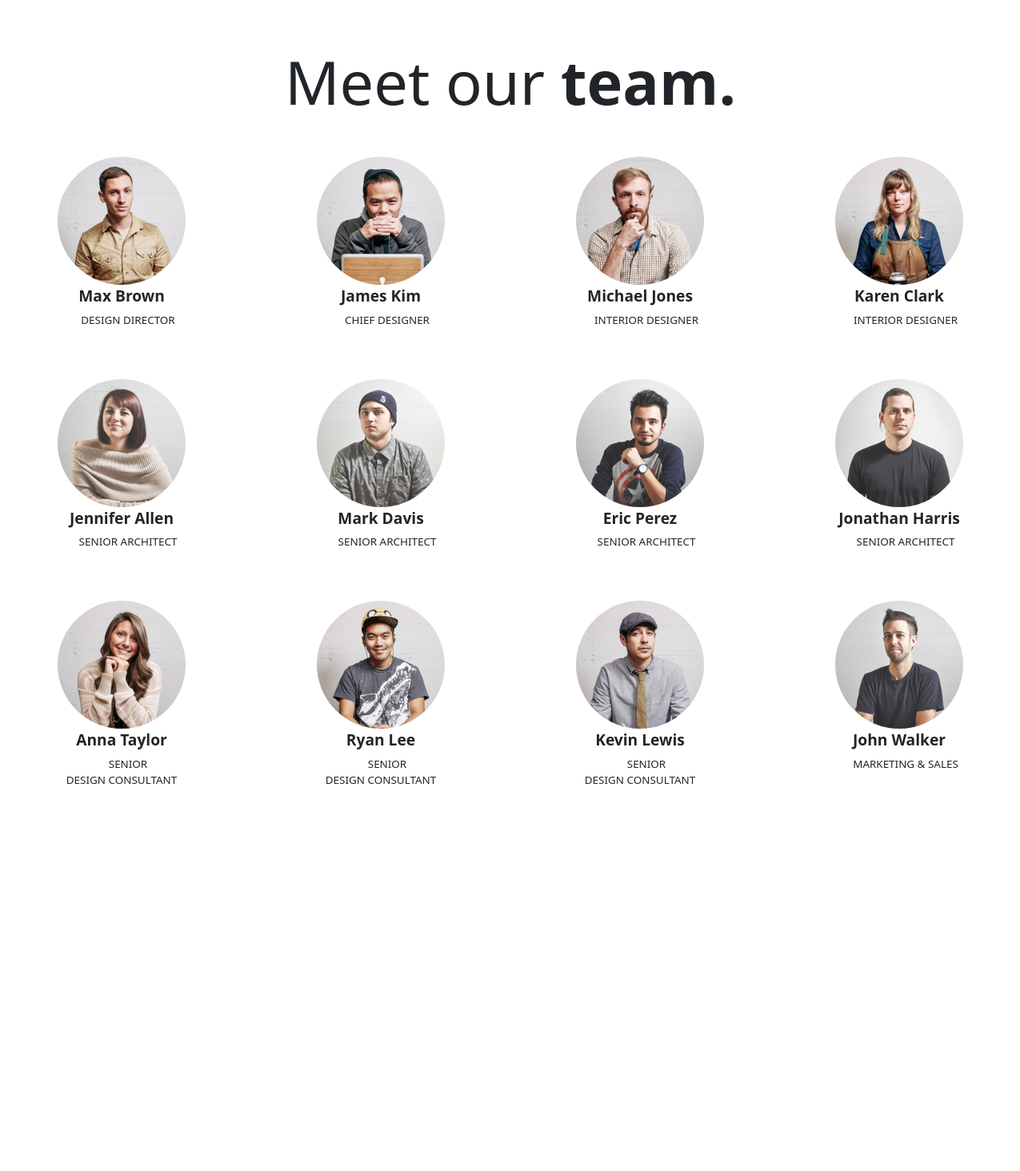
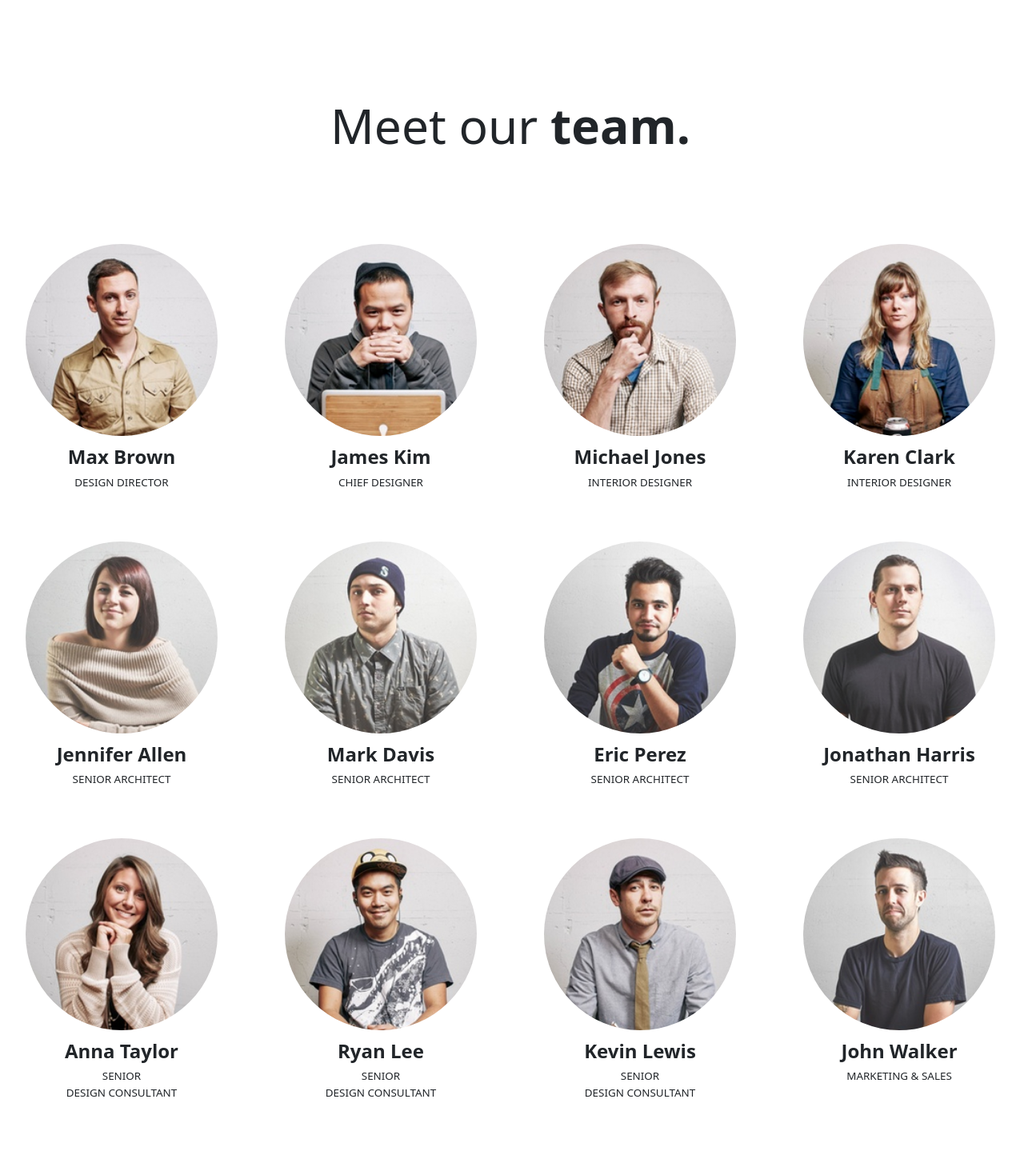
Before and after one commit to designerlinak/SMC_WebDesign3, a PHP site: page /homework/team.html in a window 1536 px wide. Shown: the part 835-2299 px from the top of the page at 80% size, without its empty margins (130-1405 px from the left). Before the commit the page ends 1815 px from the top, so only its background shows below. Run offline with PHP 8.4, Linux system fonts and the light colour scheme.

Commit message:
Update on homework

```diff
--- a/week06/homework/css/team-styles.css
+++ b/week06/homework/css/team-styles.css
@@ -280,6 +280,16 @@ b, strong {
         font-size: 1.2em;
     }
 
+    .member-image {
+        height: 12rem;
+        width: 12rem;
+    }
+
+    .member-name {
+        font-size: 1.3rem;
+        margin-top: .5rem;
+    }
+
 
 }
 
@@ -297,6 +307,10 @@ b, strong {
 
     .h1, h1 {
         margin-left: 3rem;
+    }
+
+    .display-6 {
+        margin-bottom: 4rem;
     }
 
 
@@ -384,6 +398,19 @@ b, strong {
         width: 100%;
     }
 
+    .container {
+        padding-top: 5rem;
+    }
+
+    .display-6 {
+        font-size: calc(1.375rem + 2.5vw);
+        margin-bottom: 5rem;
+    }
+
+    .member-name {
+        margin-bottom: 0.2rem;
+    }
+
 
 }
 
@@ -405,11 +432,21 @@ b, strong {
     }
 
     .text-muted {
-        margin-left: -5.5rem;
+        margin-left: -4.5rem;
     }
 
-    .small, small {
-        margin-left: 1rem;
+    .container {
+        padding-top: 8rem;
+    }
+
+    .member-image {
+        height: 13rem;
+        width: 13rem;
+    }
+
+    .display-6 {
+        font-size: calc(1.375rem + 2.5vw);
+        margin-bottom: 7rem;
     }
 
 }
@@ -439,9 +476,17 @@ b, strong {
     }
 
     .text-muted {
-        margin-left: -7.5rem;
+        margin-left: -6.5rem;
     }
 
+    .member-image {
+        height: 15rem;
+        width: 15rem;
+    }
+
+    .member-name {
+        font-size: 1.5rem;
+    }
 
 
 }
```
